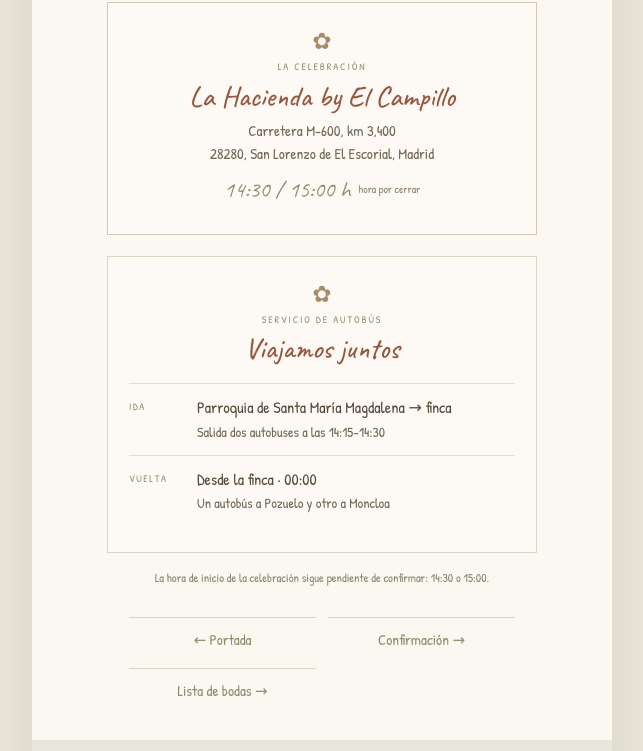
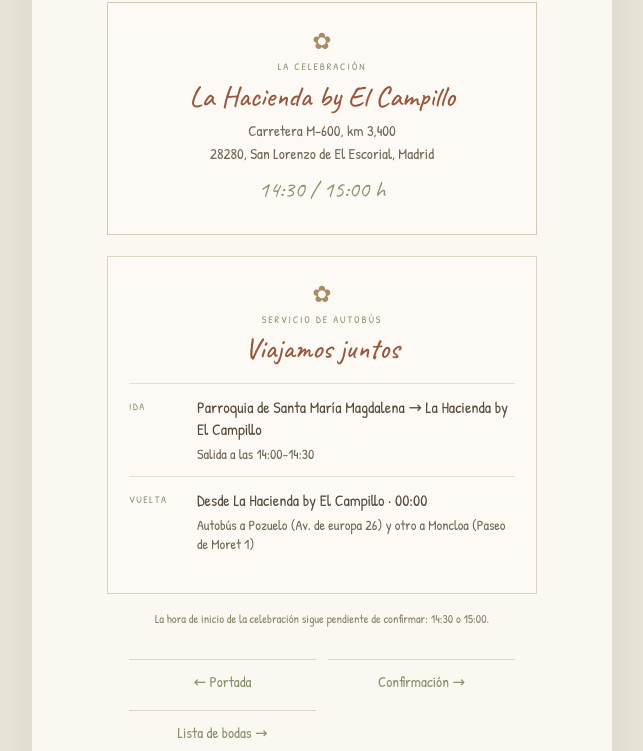
Before and after one commit to sulivan22/CYA, a website: page dist/como-llegar.html in a window 1280 px wide. Shown: the part 933-1684 px from the top of the page, without its empty margins (318-961 px from the left). Drawn offline with Linux system fonts and the light colour scheme.

Commit message:
update como.llegar
Updated bus schedule details and event time display.

```diff
--- a/dist/como-llegar.html
+++ b/dist/como-llegar.html
@@ -40,17 +40,17 @@
         <p class="card-label">LA CELEBRACIÓN</p>
         <h2>La Hacienda by El Campillo</h2>
         <address>Carretera M-600, km 3,400<br>28280, San Lorenzo de El Escorial, Madrid</address>
-        <div class="event-time"><span>14:30 / 15:00 h</span><small>hora por cerrar</small></div>
+        <div class="event-time"><span>14:30 / 15:00 h</span></div>
       </section>
     </div>
     <section class="bus-schedule"><span class="card-flower" aria-hidden="true">✿</span>
       <p class="card-label">SERVICIO DE AUTOBÚS</p>
       <h2>Viajamos juntos</h2>
       <div class="bus-route"><span class="route-tag">IDA</span>
-        <div><strong>Parroquia de Santa María Magdalena → finca</strong><span>Salida dos autobuses a las 14:15-14:30</span></div>
+        <div><strong>Parroquia de Santa María Magdalena → La Hacienda by El Campillo</strong><span>Salida a las 14:00-14:30</span></div>
       </div>
       <div class="bus-route"><span class="route-tag">VUELTA</span>
-        <div><strong>Desde la finca · 00:00</strong><span>Un autobús a Pozuelo y otro a Moncloa</span></div>
+        <div><strong>Desde La Hacienda by El Campillo · 00:00</strong><span>Autobús a Pozuelo (Av. de europa 26) y otro a Moncloa (Paseo de Moret 1)</span></div>
       </div>
     </section>
     <p class="page-note">La hora de inicio de la celebración sigue pendiente de confirmar: 14:30 o 15:00.</p>
```
